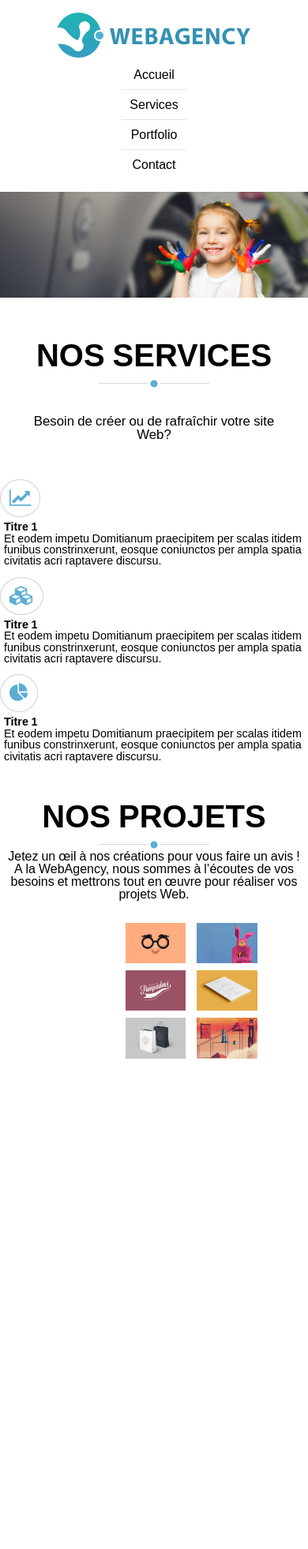
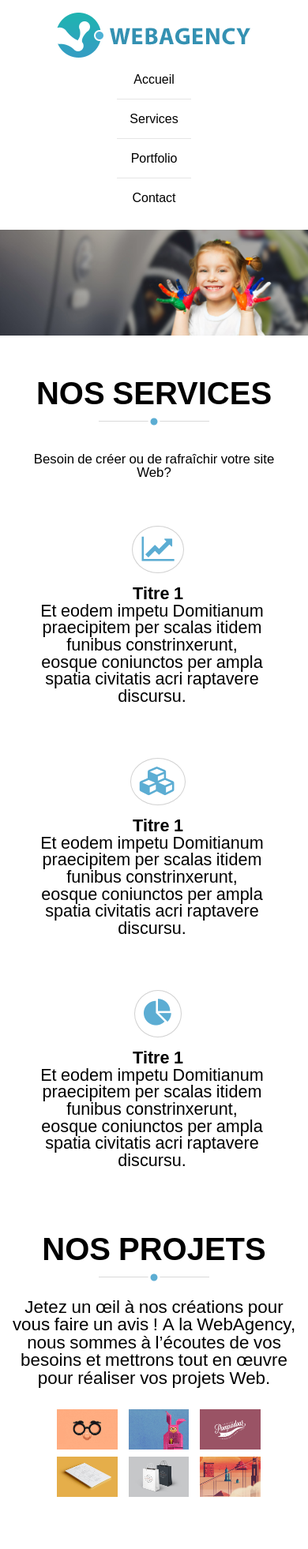
Before and after one commit to aerya973/OpenClassroom, a PHP site: page / in a window 390 px wide; the page is wider, and only the part inside the window is pictured. Shown: the top 1962 px of that part at 79% size. Before the commit the page ends 1341 px from the top of that part, so only its background shows below. Run offline with PHP 8.4, Linux system fonts and the light colour scheme; some libraries are stand-ins or nearby versions.

Commit message:
Mise en place du css format mobile

```diff
--- /dev/null
+++ b/webangency/css/mobile.css
@@ -0,0 +1,372 @@
+html,
+body,
+div,
+span,
+applet,
+object,
+iframe,
+h1,
+h2,
+h3,
+h4,
+h5,
+h6,
+p,
+blockquote,
+pre,
+a,
+abbr,
+acronym,
+address,
+big,
+cite,
+code,
+del,
+dfn,
+em,
+img,
+ins,
+kbd,
+q,
+s,
+samp,
+small,
+strike,
+strong,
+sub,
+sup,
+tt,
+var,
+b,
+u,
+i,
+center,
+dl,
+dt,
+dd,
+ol,
+ul,
+li,
+fieldset,
+form,
+label,
+legend,
+table,
+caption,
+tbody,
+tfoot,
+thead,
+tr,
+th,
+td,
+article,
+aside,
+canvas,
+details,
+embed,
+figure,
+figcaption,
+footer,
+header,
+hgroup,
+menu,
+nav,
+output,
+ruby,
+section,
+summary,
+time,
+mark,
+audio,
+video {
+	margin: 0;
+	padding: 0;
+	border: 0;
+	font-size: 100%;
+	font: inherit;
+	vertical-align: baseline;
+	box-sizing: border-box;
+}
+/* HTML5 display-role reset for older browsers */
+
+article,
+aside,
+details,
+figcaption,
+figure,
+footer,
+header,
+hgroup,
+menu,
+nav,
+section {
+	display: block;
+}
+
+body {
+	line-height: 1;
+}
+
+ol,
+ul {
+	list-style: none;
+	padding-left: 0px;
+}
+
+blockquote,
+q {
+	quotes: none;
+}
+
+blockquote:before,
+blockquote:after,
+q:before,
+q:after {
+	content: '';
+	content: none;
+}
+
+table {
+	border-collapse: collapse;
+	border-spacing: 0;
+}
+
+a {
+	text-decoration: none;
+}
+
+@media all and (min-width: 240px) {
+	/******** POLICE **********/
+
+	@font-face {
+		font-family: 'fontawesome';
+		src: url('/fonts/fontawesome-webfont.eot?#iefix') format('embedded-opentype'), url('/fonts/fontawesome-webfont.woff') format('woff'), url('/fonts/fontawesome-webfont.ttf') format('truetype'), url('/fonts/fontawesome-webfont.svg') format('svg');
+	}
+	body {
+		font-family: 'fontawesome', Fallback, sans-serif;
+		max-width: 100%;
+	}
+	/******** HEADER ***********/
+
+	header {
+		display: flex;
+		justify-content: space-between;
+		padding: 1em;
+		align-items: center;
+	}
+	#navigation {
+		list-style: none;
+		margin: 0;
+		display: -webkit-box;
+		display: -moz-box;
+		display: -ms-flexbox;
+		display: -webkit-flex;
+		display: flex;
+	}
+	#navigation a {
+		display: block;
+		padding: 1em;
+		color: Black;
+	}
+	#navigation a:hover {
+		color: black;
+		border-top: 1.5px solid #5CADD3;
+		height: 60px;
+		width: auto;
+	}
+	/************ IMAGE BANNIERE **********/
+
+	.slide img {
+		width: 100%;
+	}
+	#services {
+		text-align: center;
+		font-size: 3.5em;
+		margin-top: 9%;
+		/**/
+	}
+	h1 {
+		font-size: 40px;
+		font-weight: bold;
+		text-align: center;
+		padding: 15px;
+	}
+	/****** PARAGRAPHE DES DIFFERENTES SECTIONS *******/
+
+	#liste p {
+		font-size: 0.3em;
+		padding-right: 15px;
+		width: 300px;
+	}
+	#services p {
+		font-size: 0.3em;
+		padding: 40px;
+		line-height: 17px;
+	}
+	#portfolio p {
+		padding: 2%;
+		text-align: center;
+		font-size: 1.4em;
+		margin-top: 20px;
+	}
+	/********ICONES********/
+
+	.fa.fa-line-chart,
+	.fa.fa-cubes,
+	.fa.fa-pie-chart {
+		font-size: 0.5em;
+		color: #5CADD3;
+		border: 1.4px solid #b2b2b299;
+		border-radius: 50%;
+	}
+	.fa {
+		display: inline-block;
+		font: normal normal normal 14px/1 FontAwesome;
+		padding: 11px;
+		border-radius: 50%;
+	}
+	/******BARRE SEPARATION SERVICES/CONTENU*******/
+
+	.ligne {
+		background-color: #d9d9d9;
+		content: '';
+		height: 1px;
+		left: 50%;
+		position: absolute;
+		transform: translateX(-50%);
+		width: 140px;
+	}
+	.ligne .point {
+		background-color: #5CADD3;
+		border-radius: 60px;
+		border: 3.5px solid white;
+		content: '';
+		height: 15px;
+		left: 50%;
+		position: absolute;
+		transform: translate(-50%, 50%);
+		width: 15px;
+		top: -14px;
+	}
+	::before ligne {
+		padding: 4%;
+	}
+	::after ligne {
+		padding: 4%;
+	}
+	/********** IMAGE PC ******/
+
+	.main {
+		display: flex;
+		padding-bottom: 150px;
+	}
+	.main img {
+		display: none;
+	}
+	/********* LISTES SERVICES *******/
+
+	#liste {
+		display: flex;
+		flex-direction: column;
+		flex-wrap: wrap justify-content: flex-end;
+		width: 100px;
+		font-size: 3em;
+		height: 100px;
+		padding-bottom: 50px;
+	}
+	h2 {
+		font-size: 0.3em;
+		font-weight: bold;
+	}
+	.listbox {
+		margin-left: 50%;
+		width: 300px;
+		text-align: center;
+		font-size: 1.5em;
+		margin-bottom: 90px;
+	}
+	.iconbox {
+		margin-left: 50%;
+		width: 300px;
+		text-align: center;
+		font-size: 1.5em;
+		margin-bottom: 10px;
+	}
+	/*********PORTFOLIO***********/
+
+	#container {
+		width: 90%;
+		display: flex;
+		flex-wrap: wrap;
+		padding-top: 20px;
+		padding-bottom: 60px;
+		padding-left: 15%;
+	}
+	#portfolio {
+		margin-top: 650px;
+	}
+	#portfolio img {
+		display: block;
+		width: 23.2vw;
+		padding-left: 15%;
+		padding-bottom: 10%;
+	}
+	/*********MAP**********/
+
+	#contact {
+		height: 20%;
+		width: 100%;
+	}
+	/*********FORMULAIRE*******/
+
+	.box {
+		bottom: 460px;
+		background-color: rgba(255, 255, 255, 0.7);
+		z-index: 4;
+		left: 65%;
+		padding-bottom: 10px;
+		padding-left: 15px;
+		padding-top: 5px;
+		position: relative;
+		width: 330px;
+		text-align: left;
+	}
+	.box p {
+		overflow: hidden;
+		width: 290px;
+	}
+	.box h3 {
+		font-size: 1.2em;
+		font-weight: bold;
+		padding-bottom: 10px;
+		padding-top: 10px;
+	}
+	.box span {
+		font-weight: bold;
+		font-size: 0.9em;
+	}
+	label {
+		margin-top: 10px;
+		display: block;
+	}
+	textarea {
+		margin-top: 20px;
+		width: 290px;
+		height: 164px;
+	}
+	input[type="submit"] {
+		background-color: #5CADD3;
+		border-radius: 5px;
+		color: white;
+		font-weight: 500;
+		margin-top: 10px;
+	}
+	.map {
+		height: 500px;
+	}
+	div.map iframe {
+		display: block;
+		margin-left: auto;
+		margin-right: auto;
+	}
+}
--- a/webangency/css/style.css
+++ b/webangency/css/style.css
@@ -413,9 +413,6 @@ input[type="submit"] {
 	.main img {
 		display: none;
 	}
-	.map {
-		display: none
-	}
 }
 
 @media all and (min-width: 240px) {
@@ -434,7 +431,6 @@ input[type="submit"] {
 
 .map {
 	height: 500px;
-	overflow: hidden;
 }
 
 div.map iframe {
--- a/webangency/index.html
+++ b/webangency/index.html
@@ -8,6 +8,7 @@
 	<meta name="viewport" content="width=device-width, initial-scale=1">
 	<link href="https://cdnjs.cloudflare.com/ajax/libs/font-awesome/4.7.0/css/font-awesome.min.css" rel="stylesheet">
 	<link href="/css/style.css" rel="stylesheet">
+	<link href="/css/mobile.css" rel="stylesheet">
 	<!-- HTML5 Shim and Respond.js IE8 support of HTML5 elements and media queries -->
 	<!--[if lt IE 9]>
 		<script src="https://oss.maxcdn.com/html5shiv/3.7.3/html5shiv.min.js"></script>
```
